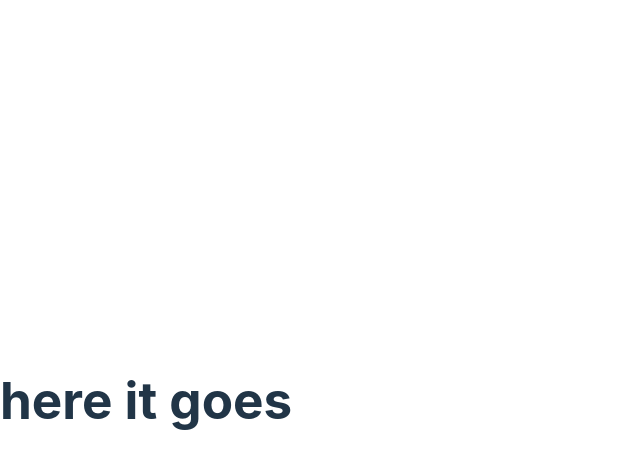
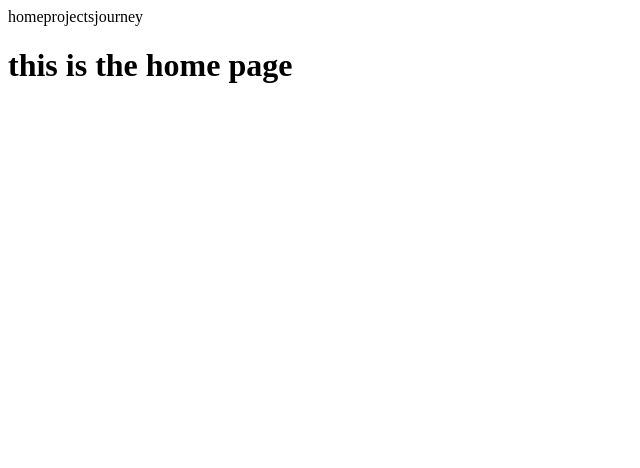
Before and after one commit to mariongordon3/Portfolio-site, a React (Vite) app in the folder marion-gordon-portfolio/: page / in a window 1280 px wide. Shown: the top 468 px of the page, without its empty margins (0-640 px from the left). Built offline with nearby package versions, Linux system fonts and the light colour scheme.

Commit message:
added browser router

```diff
--- a/marion-gordon-portfolio/package.json
+++ b/marion-gordon-portfolio/package.json
@@ -11,7 +11,8 @@
   },
   "dependencies": {
     "react": "^18.2.0",
-    "react-dom": "^18.2.0"
+    "react-dom": "^18.2.0",
+    "react-router-dom": "^6.17.0"
   },
   "devDependencies": {
     "@types/react": "^18.2.15",
--- a/marion-gordon-portfolio/src/App.jsx
+++ b/marion-gordon-portfolio/src/App.jsx
@@ -1,10 +1,11 @@
-import { useState } from 'react'
-
+import { useState,useEffect } from 'react'
+import Navbar from './components/Navbar'
+import { Outlet } from "react-router-dom";
 function App() {
-
   return (
     <>
-    <h1>here it goes </h1>
+    <Navbar />
+    <Outlet />
     </>
   )
 }
--- a/marion-gordon-portfolio/src/components/navbar.jsx
+++ b/marion-gordon-portfolio/src/components/navbar.jsx
@@ -0,0 +1,9 @@
+export default function Navbar(){
+    return(
+        <nav>
+          <span>home</span>
+          <span>projects</span>
+          <span>journey</span>
+        </nav>
+    )
+}
--- a/marion-gordon-portfolio/src/index.css
+++ b/marion-gordon-portfolio/src/index.css
@@ -1,69 +1,6 @@
-:root {
-  font-family: Inter, system-ui, Avenir, Helvetica, Arial, sans-serif;
-  line-height: 1.5;
-  font-weight: 400;
-
-  color-scheme: light dark;
-  color: rgba(255, 255, 255, 0.87);
-  background-color: #242424;
-
-  font-synthesis: none;
-  text-rendering: optimizeLegibility;
-  -webkit-font-smoothing: antialiased;
-  -moz-osx-font-smoothing: grayscale;
-  -webkit-text-size-adjust: 100%;
+navbar{
+  display: flex;
+  justify-content: space-around;
+  height: 10vh;
+  width:100vw;
 }
-
-a {
-  font-weight: 500;
-  color: #646cff;
-  text-decoration: inherit;
-}
-a:hover {
-  color: #535bf2;
-}
-
-body {
-  margin: 0;
-  display: flex;
-  place-items: center;
-  min-width: 320px;
-  min-height: 100vh;
-}
-
-h1 {
-  font-size: 3.2em;
-  line-height: 1.1;
-}
-
-button {
-  border-radius: 8px;
-  border: 1px solid transparent;
-  padding: 0.6em 1.2em;
-  font-size: 1em;
-  font-weight: 500;
-  font-family: inherit;
-  background-color: #1a1a1a;
-  cursor: pointer;
-  transition: border-color 0.25s;
-}
-button:hover {
-  border-color: #646cff;
-}
-button:focus,
-button:focus-visible {
-  outline: 4px auto -webkit-focus-ring-color;
-}
-
-@media (prefers-color-scheme: light) {
-  :root {
-    color: #213547;
-    background-color: #ffffff;
-  }
-  a:hover {
-    color: #747bff;
-  }
-  button {
-    background-color: #f9f9f9;
-  }
-}
--- a/marion-gordon-portfolio/src/main.jsx
+++ b/marion-gordon-portfolio/src/main.jsx
@@ -1,8 +1,10 @@
-import React from 'react'
-import ReactDOM from 'react-dom/client'
-import App from './App.jsx'
-import './index.css'
+import React from 'react';
+import ReactDOM from 'react-dom/client';
+import App from './App.jsx';
+import './index.css';
+import { RouterProvider } from 'react-router-dom';
+import router from './router.jsx';
 
 ReactDOM.createRoot(document.getElementById('root')).render(
-    <App />
+    <RouterProvider router={router} />
 )
--- /dev/null
+++ b/marion-gordon-portfolio/src/pages/ErrorPage.jsx
@@ -0,0 +1,9 @@
+export default function ErrorPage(){
+    return(
+        <>
+            <h1>
+                Error. You seem to have gotten lost. Please click the home, journey, or projects links on the navbar to get you back on track.
+            </h1>
+        </>
+    )
+}
--- a/marion-gordon-portfolio/src/pages/home.jsx
+++ b/marion-gordon-portfolio/src/pages/home.jsx
@@ -1,4 +1,4 @@
-export default function homePage(){
+export default function HomePage(){
     return (
         <>
             <h1>this is the home page</h1>
--- a/marion-gordon-portfolio/src/pages/journey.jsx
+++ b/marion-gordon-portfolio/src/pages/journey.jsx
@@ -1,4 +1,4 @@
-export default function journey (){
+export default function Journey (){
     return(
         <>
         <h1>
--- a/marion-gordon-portfolio/src/pages/projects.jsx
+++ b/marion-gordon-portfolio/src/pages/projects.jsx
@@ -1,4 +1,4 @@
-export default function projects (){
+export default function Projects (){
     return (
         <>
             <h1>
--- a/marion-gordon-portfolio/src/router.jsx
+++ b/marion-gordon-portfolio/src/router.jsx
@@ -0,0 +1,34 @@
+import { createBrowserRouter } from 'react-router-dom';
+import App from "./App";
+import HomePage from "./pages/home";
+import Journey from "./pages/journey";
+import Projects from "./pages/Projects";
+import ErrorPage from "./pages/ErrorPage";
+
+
+const router = createBrowserRouter([
+    {
+        path:'/',
+        element: <App />,
+        children: [
+            {
+                index: true,
+                element: <HomePage />,
+            },
+            {
+                path: 'projects',
+                element: <Projects />,
+            },
+            {
+                path: 'journey',
+                element: <Journey />,
+            },
+        ]
+    },
+    {
+        path: '/*',
+        element: <ErrorPage />,
+    }
+]);
+
+export default router;
```
Also changed, not shown: 1 other file (tests, documents, lock files or other folders).
